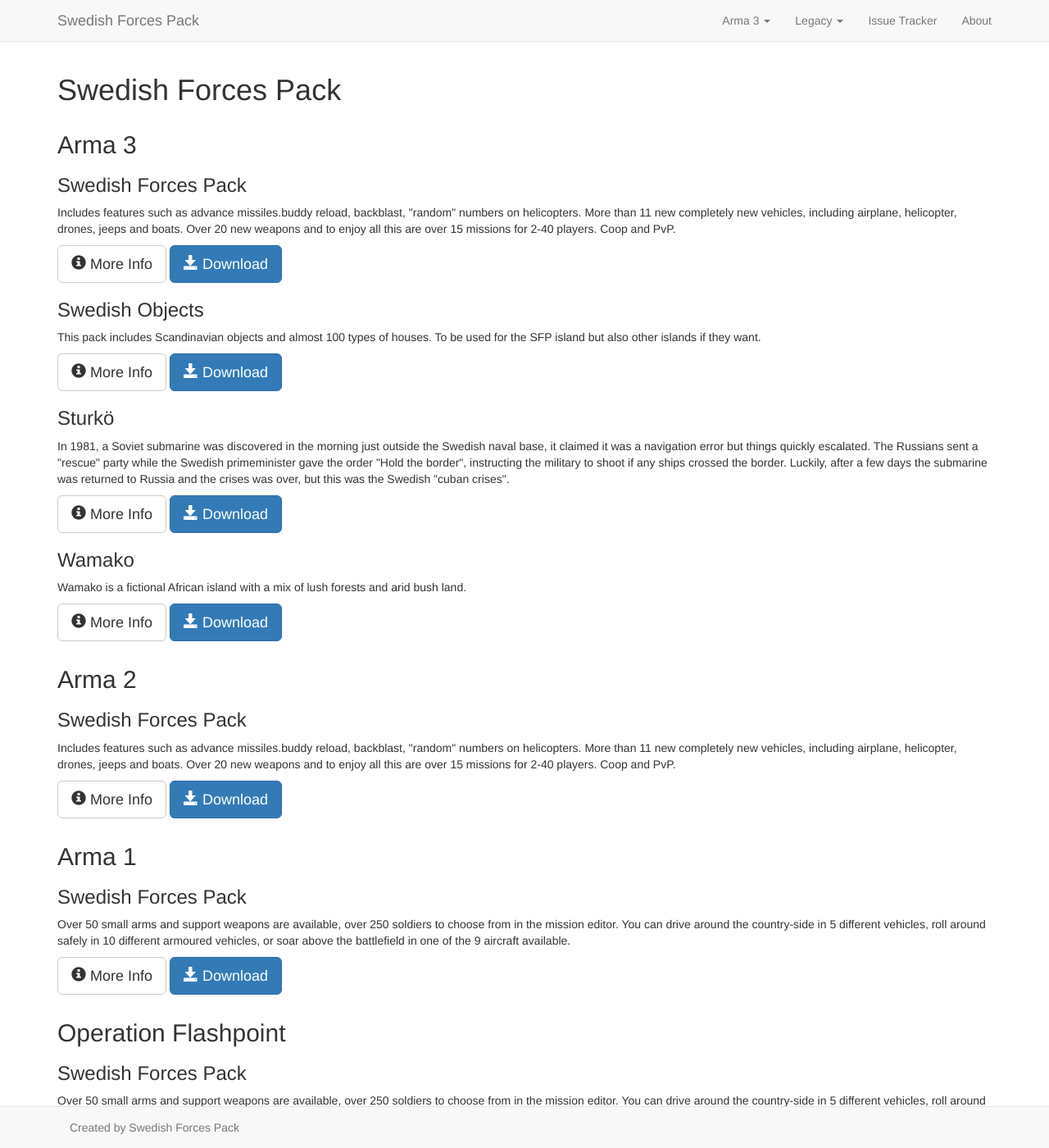
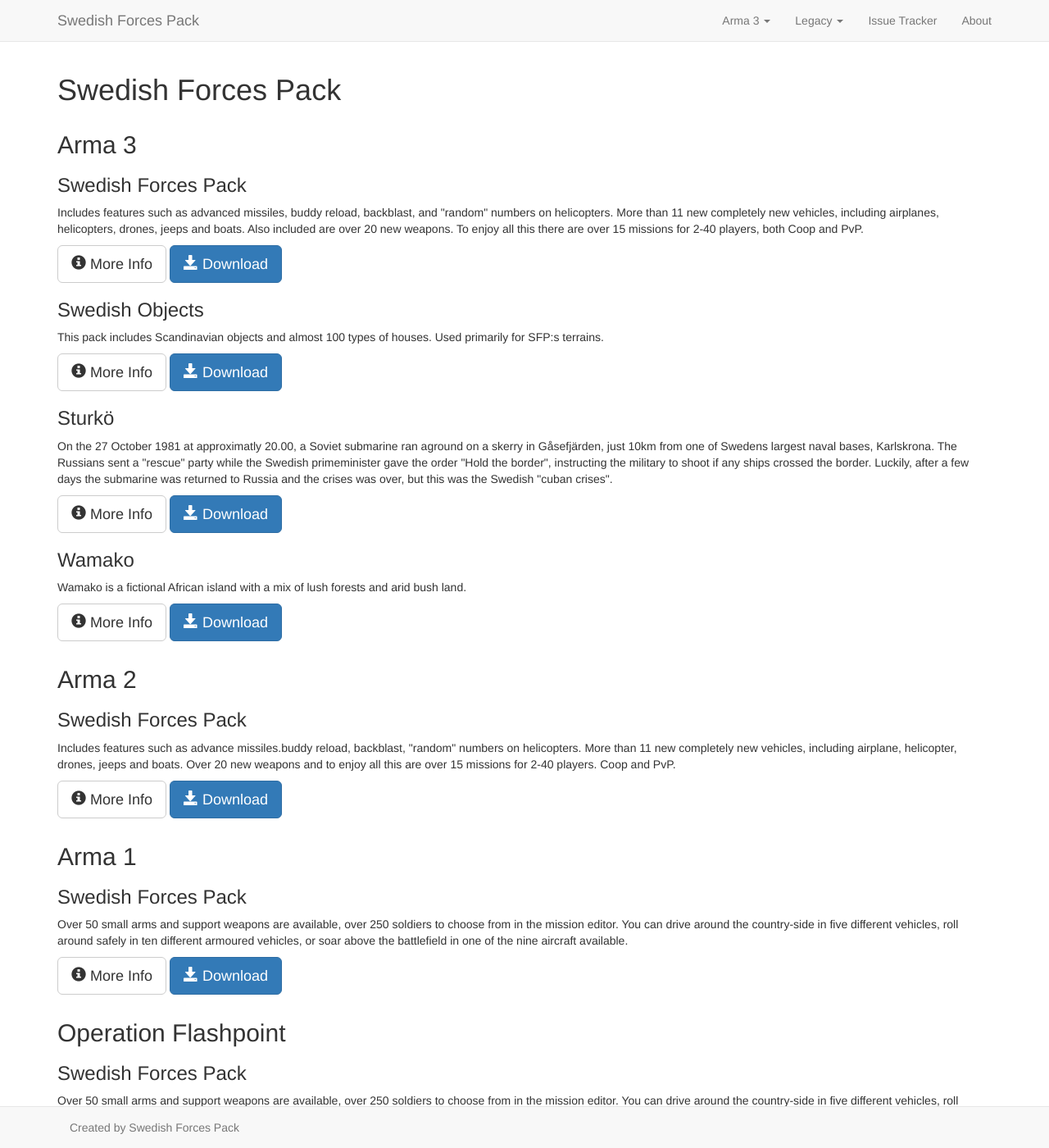
Before and after one commit to SwedishForcesPack/swedishforcespack.github.io, a Jekyll site: the page built from index.html, in a window 1280 px wide and 1400 px high. Shown: the whole window at 82% size. Built offline with Jekyll 4.4.1, drawn with Linux system fonts in a browser that asks for light colours; nearby versions of some CDN libraries; comment, search, counter and statistics services are not loaded.

Commit message:
Textimprovement
Changed to a more consistent use of numerals and written numbers, i.e. try to either use either/or in sentences. Also use written numbers for numbers below 13.

```diff
--- a/index.html
+++ b/index.html
@@ -13,9 +13,9 @@
     <h3>Swedish Forces Pack</h3>
 
     <p>
-      Includes features such as advance missiles.buddy reload, backblast, "random" numbers on helicopters.
-      More than 11 new completely new vehicles, including airplane, helicopter, drones, jeeps and boats.
-      Over 20 new weapons and to enjoy all this are over 15 missions for 2-40 players. Coop and PvP.
+      Includes features such as advanced missiles, buddy reload, backblast, and "random" numbers on helicopters.
+      More than 11 new completely new vehicles, including airplanes, helicopters, drones, jeeps and boats.
+      Also included are over 20 new weapons. To enjoy all this there are over 15 missions for 2-40 players, both Coop and PvP.
     </p>
 
     <p>
@@ -35,7 +35,7 @@
 
     <p>
       This pack includes Scandinavian objects and almost 100 types of houses.
-      To be used for the SFP island but also other islands if they want.
+      Used primarily for SFP:s terrains.
     </p>
 
     <p>
@@ -54,7 +54,7 @@
     <h3>Sturkö</h3>
 
     <p>
-      In 1981, a Soviet submarine was discovered in the morning just outside the Swedish naval base, it claimed it was a navigation error but things quickly escalated.
+      On the 27 October 1981 at approximatly 20.00, a Soviet submarine ran aground on a skerry in Gåsefjärden, just 10km from one of Swedens largest naval bases, Karlskrona.
       The Russians sent a "rescue" party while the Swedish primeminister gave the order "Hold the border", instructing the military to shoot if any ships crossed the border.
       Luckily, after a few days the submarine was returned to Russia and the crises was over, but this was the Swedish "cuban crises".
     </p>
@@ -124,7 +124,7 @@
 
     <p>
       Over 50 small arms and support weapons are available, over 250 soldiers to choose from in the mission editor.
-      You can drive around the country-side in 5 different vehicles, roll around safely in 10 different armoured vehicles, or soar above the battlefield in one of the 9 aircraft available.
+      You can drive around the country-side in five different vehicles, roll around safely in ten different armoured vehicles, or soar above the battlefield in one of the nine aircraft available.
     </p>
 
     <p>
@@ -148,7 +148,7 @@
 
     <p>
       Over 50 small arms and support weapons are available, over 250 soldiers to choose from in the mission editor.
-      You can drive around the country-side in 5 different vehicles, roll around safely in 10 different armoured vehicles, or soar above the battlefield in one of the 9 aircraft available.
+      You can drive around the country-side in five different vehicles, roll around safely in ten different armoured vehicles, or soar above the battlefield in one of the nine aircraft available.
     </p>
 
     <p>
```
